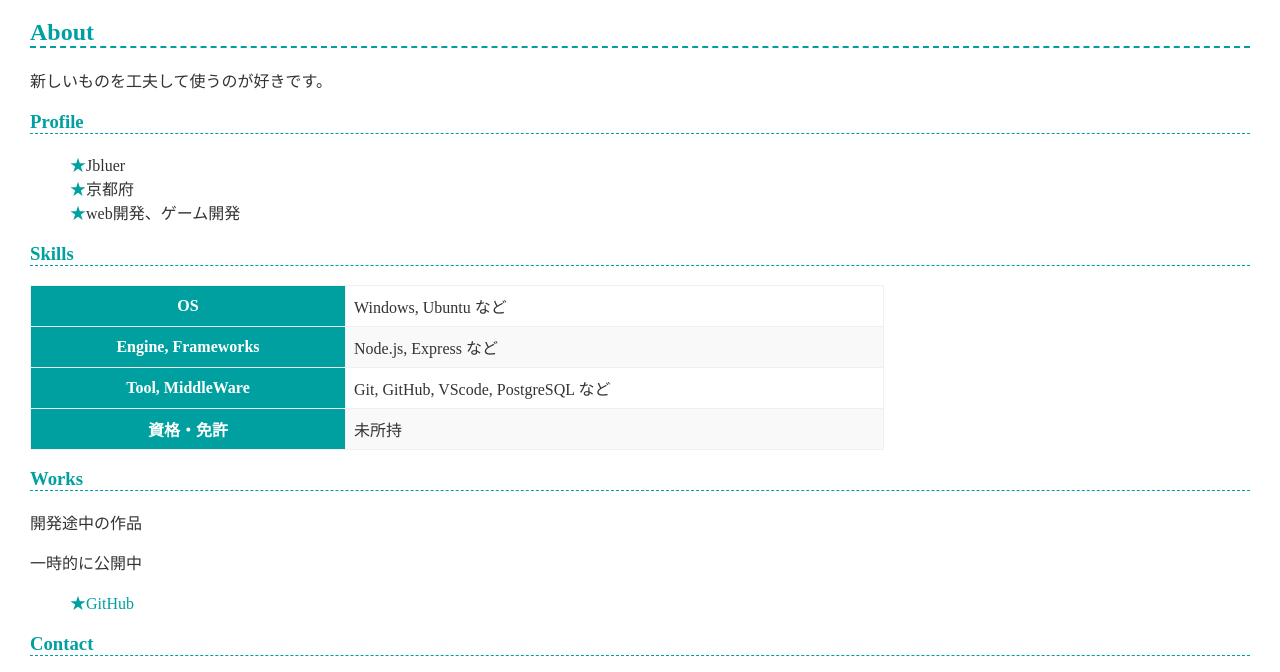
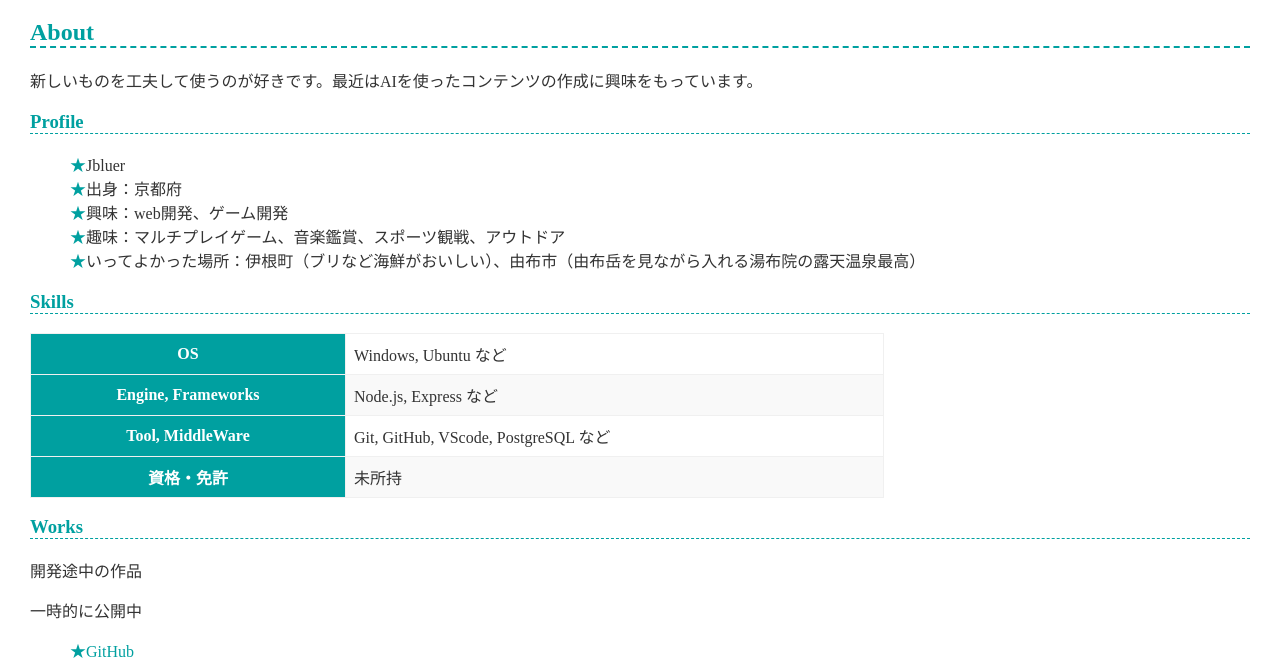
Before and after one commit to Jbluer/Jbluer.github.io, a plain HTML site: page index.html in a window 1280 px wide. Shown: the part 94-766 px from the top of the page. Drawn offline with Linux system fonts and the light colour scheme.

Commit message:
Update profile information in index.html
Expanded personal interests and hobbies in the profile section.

```diff
--- a/index.html
+++ b/index.html
@@ -9,14 +9,16 @@
 
     <h2>About</h2>
     <p>
-      新しいものを工夫して使うのが好きです。
+      新しいものを工夫して使うのが好きです。最近はAIを使ったコンテンツの作成に興味をもっています。
     </p>
 
     <h3>Profile</h3>
     <ul>
       <li>Jbluer</li>
-      <li>京都府</li>
-      <li>web開発、ゲーム開発</li>
+      <li>出身：京都府</li>
+      <li>興味：web開発、ゲーム開発</li>
+      <li>趣味：マルチプレイゲーム、音楽鑑賞、スポーツ観戦、アウトドア</li>
+      <li>いってよかった場所：伊根町（ブリなど海鮮がおいしい）、由布市（由布岳を見ながら入れる湯布院の露天温泉最高）</li>
     </ul>
 
     <h3>Skills</h3>
```
